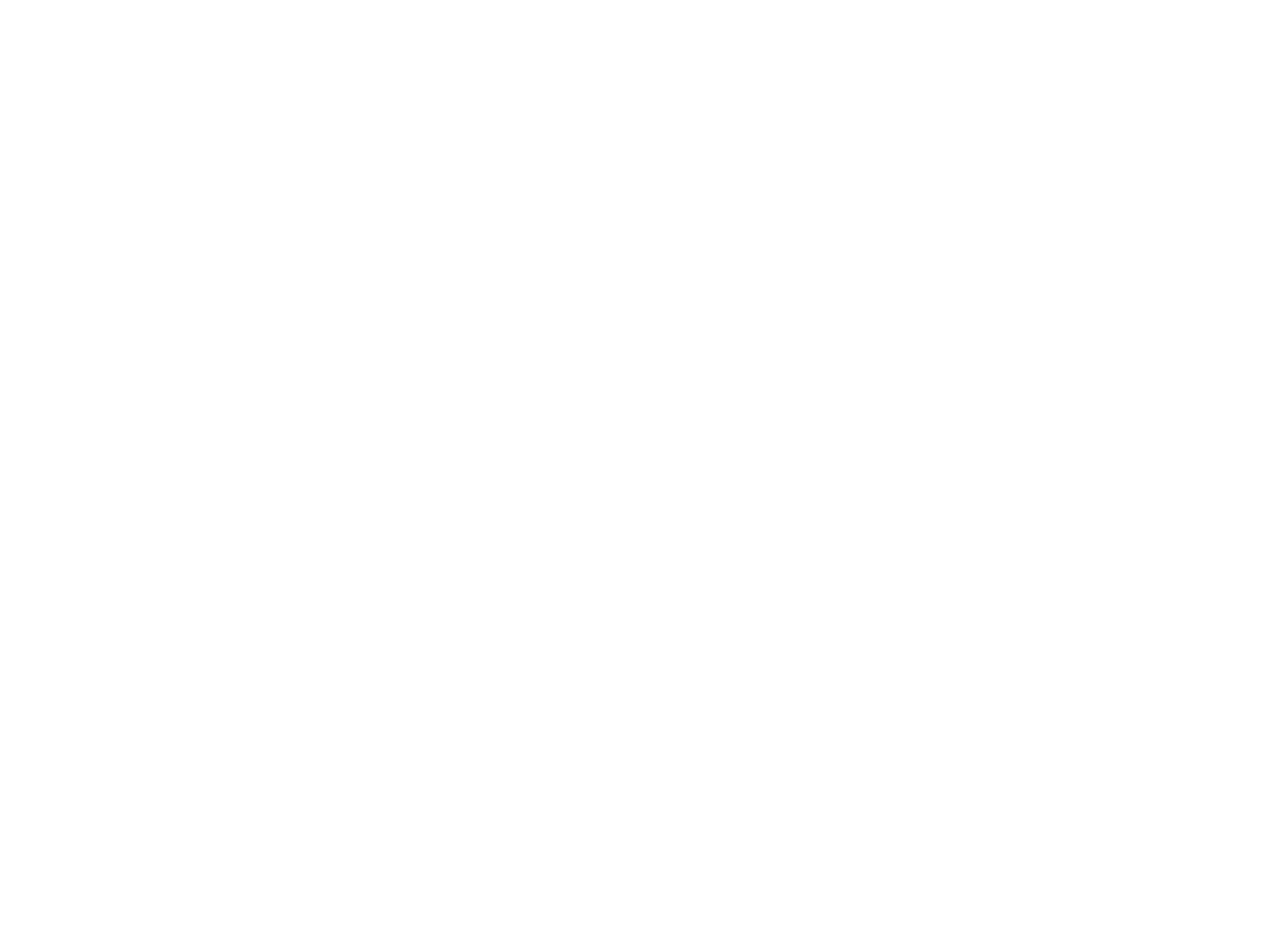
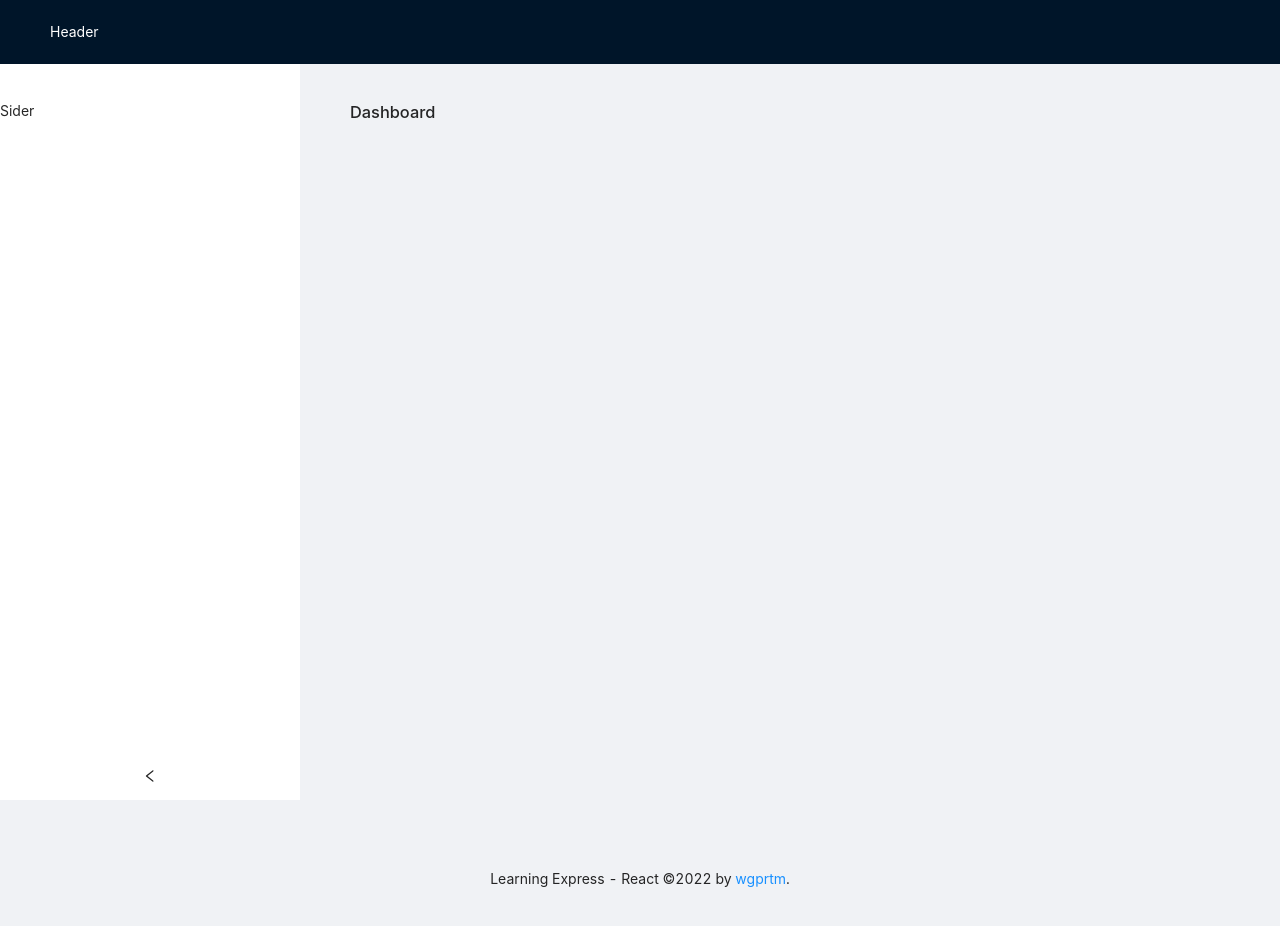
Before and after one commit to wayangalihpratama/pern, a React (Create React App) app in the folder frontend/: page /dashboard in a window 1280 px wide. Before the commit this address had no page. Before the commit the page ends 800 px from the top, so only its background shows below. Built offline with nearby package versions, Linux system fonts and the light colour scheme; what pullstate would draw is missing.

Commit message:
Setup pages container

```diff
--- a/frontend/src/App.css
+++ b/frontend/src/App.css
@@ -10,3 +10,34 @@
   margin-top: -75px;
   width: 35%;
 }
+
+.sider-container {
+  overflow: auto;
+  min-height: 93vh;
+  position: fixed;
+  left: 0;
+  top: 0;
+  bottom: 0;
+  padding-top: 100px;
+}
+
+.header-container {
+  position: fixed;
+  z-index: 1;
+  width: 100%;
+  color: #ffffff;
+}
+
+.content-container {
+  min-height: 93vh;
+  margin-top: 100px;
+  margin-left: 350px;
+}
+
+.content-container-collapsed {
+  margin-left: 150px !important;
+}
+
+.footer-container {
+  text-align: center;
+}
--- a/frontend/src/App.js
+++ b/frontend/src/App.js
@@ -2,6 +2,7 @@
 import "./App.css";
 import { BrowserRouter, Route, Routes } from "react-router-dom";
 import { Login, Register } from "./components";
+import { Dashboard } from "./pages";
 
 function App() {
   return (
@@ -9,6 +10,7 @@
       <Routes>
         <Route exact path="/" element={<Login />} />
         <Route path="/register" element={<Register />} />
+        <Route path="/dashboard" element={<Dashboard />} />
       </Routes>
     </BrowserRouter>
   );
--- /dev/null
+++ b/frontend/src/components/Container.jsx
@@ -0,0 +1,42 @@
+import React, { useState } from "react";
+import { Layout } from "antd";
+
+const { Header, Content, Footer, Sider } = Layout;
+
+const Container = ({ children }) => {
+  const [collapsed, setCollapsed] = useState(false);
+
+  return (
+    <Layout hasSider>
+      <Sider
+        className="sider-container"
+        theme="light"
+        width={300}
+        collapsedWidth={100}
+        collapsible
+        collapsed={collapsed}
+        onCollapse={setCollapsed}
+      >
+        Sider
+      </Sider>
+      <Layout>
+        <Header className="header-container">Header</Header>
+        <Content
+          className={`content-container ${
+            collapsed ? "content-container-collapsed" : ""
+          }`}
+        >
+          {children}
+        </Content>
+        <Footer className="footer-container">
+          <p>
+            Learning Express - React &copy;2022 by{" "}
+            <a href="https://github.com/wayangalihpratama">wgprtm</a>.
+          </p>
+        </Footer>
+      </Layout>
+    </Layout>
+  );
+};
+
+export default Container;
--- a/frontend/src/components/index.js
+++ b/frontend/src/components/index.js
@@ -1,2 +1,3 @@
 export { default as Login } from "./Login";
 export { default as Register } from "./Register";
+export { default as Container } from "./Container";
--- /dev/null
+++ b/frontend/src/pages/Dashboard.jsx
@@ -0,0 +1,12 @@
+import React from "react";
+import { Container } from "../components";
+
+const Dashboard = () => {
+  return (
+    <Container>
+      <h1>Dashboard</h1>
+    </Container>
+  );
+};
+
+export default Dashboard;
--- /dev/null
+++ b/frontend/src/pages/index.js
@@ -0,0 +1 @@
+export { default as Dashboard } from "./Dashboard";
```
